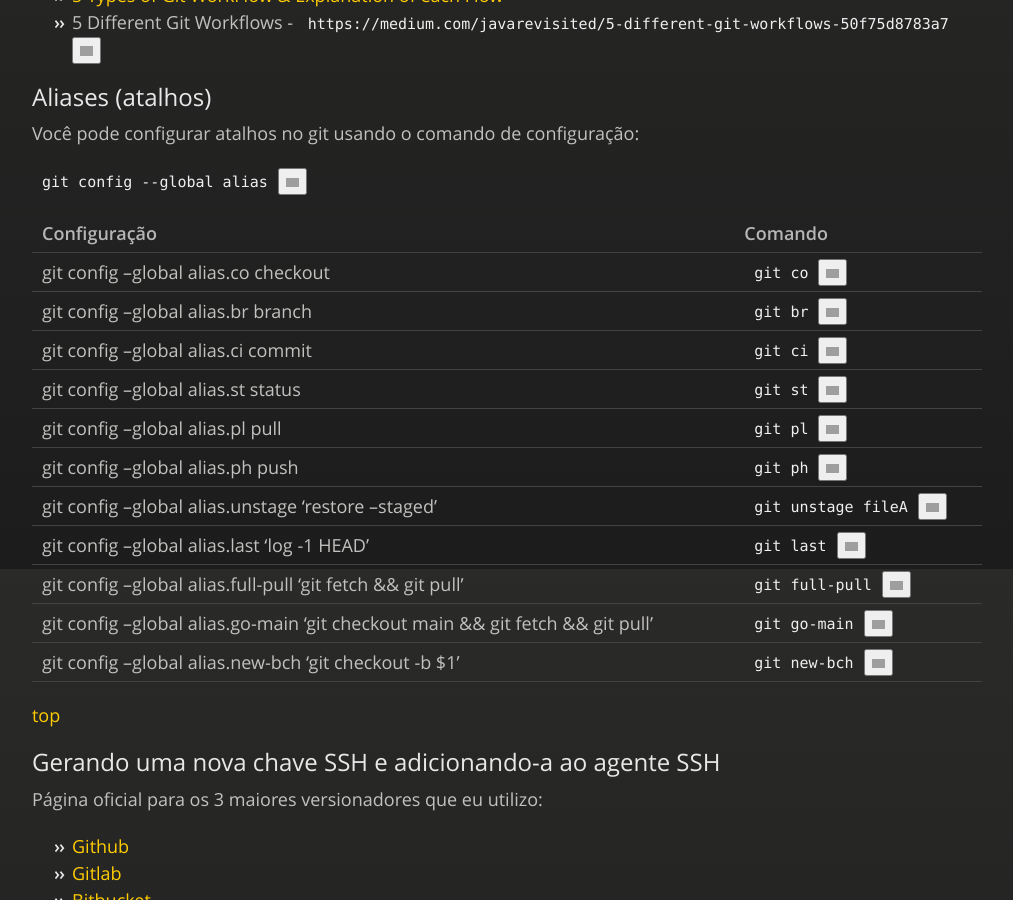
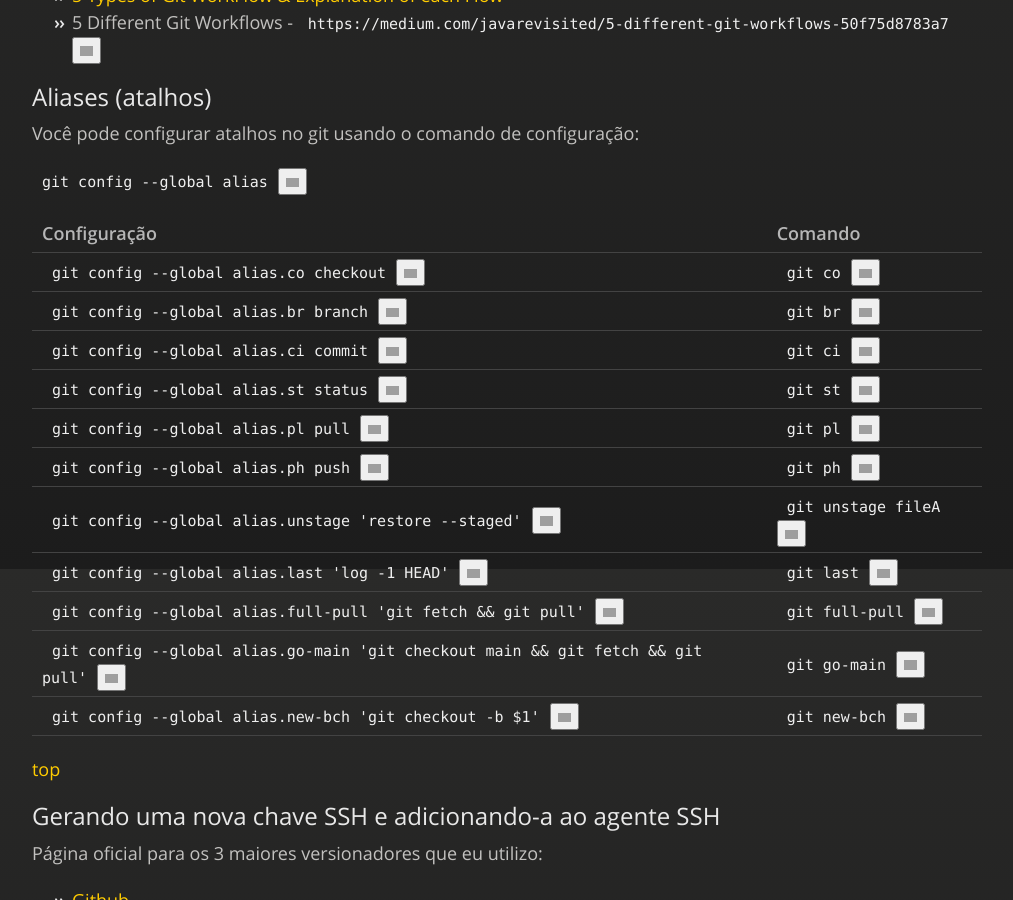
Before and after one commit to JeannAndrade/jeannandrade.github.io, a Jekyll site: the page built from content/git/index.md, in a window 1280 px wide and 900 px high, scrolled down 21931 px. Shown: the whole window, without its empty margins (108-1121 px from the left). Built offline with Jekyll 4.4.1, drawn with Linux system fonts in a browser that asks for light colours; nearby versions of some CDN libraries; comment, search, counter and statistics services are not loaded; our own code applies the rules of GitHub Pages for plain Markdown files; grey boxes are pictures that could not be loaded.

```diff
--- a/content/git/index.md
+++ b/content/git/index.md
@@ -837,17 +837,17 @@ Você pode configurar atalhos no git usando o comando de configuração:
 
 | Configuração | Comando |
 | ------- | ------- |
-| git config --global alias.co checkout | `git co` |
-| git config --global alias.br branch | `git br` |
-| git config --global alias.ci commit | `git ci` |
-| git config --global alias.st status | `git st` |
-| git config --global alias.pl pull | `git pl` |
-| git config --global alias.ph push | `git ph` |
-| git config --global alias.unstage 'restore --staged' | `git unstage fileA` |
-| git config --global alias.last 'log -1 HEAD' | `git last` |
-| git config --global alias.full-pull 'git fetch && git pull' | `git full-pull` |
-| git config --global alias.go-main 'git checkout main && git fetch && git pull' | `git go-main` |
-| git config --global alias.new-bch 'git checkout -b $1' | `git new-bch` |
+| `git config --global alias.co checkout` | `git co` |
+| `git config --global alias.br branch` | `git br` |
+| `git config --global alias.ci commit` | `git ci` |
+| `git config --global alias.st status` | `git st` |
+| `git config --global alias.pl pull` | `git pl` |
+| `git config --global alias.ph push` | `git ph` |
+| `git config --global alias.unstage 'restore --staged'` | `git unstage fileA` |
+| `git config --global alias.last 'log -1 HEAD'` | `git last` |
+| `git config --global alias.full-pull 'git fetch && git pull'` | `git full-pull` |
+| `git config --global alias.go-main 'git checkout main && git fetch && git pull'` | `git go-main` |
+| `git config --global alias.new-bch 'git checkout -b $1'` | `git new-bch` |
 
 [top](#git-table-of-contents)
 
```
